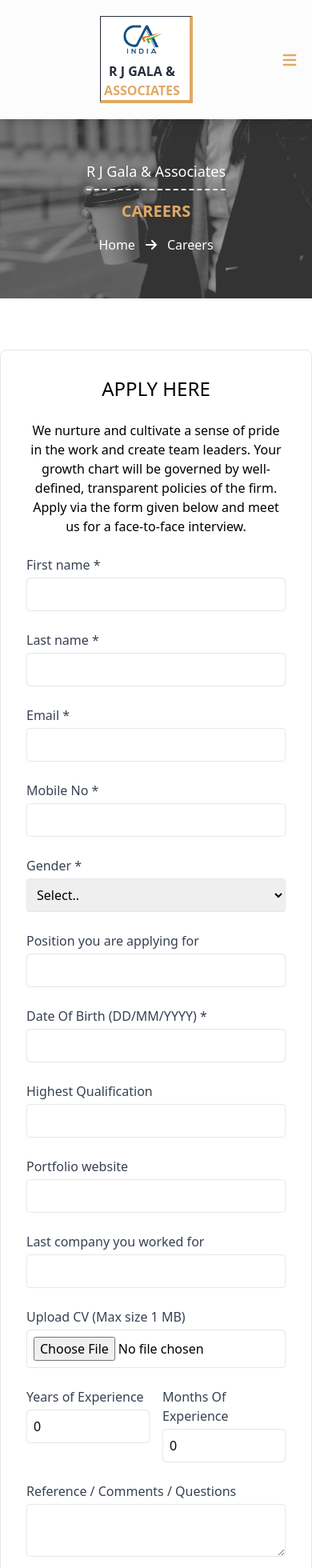
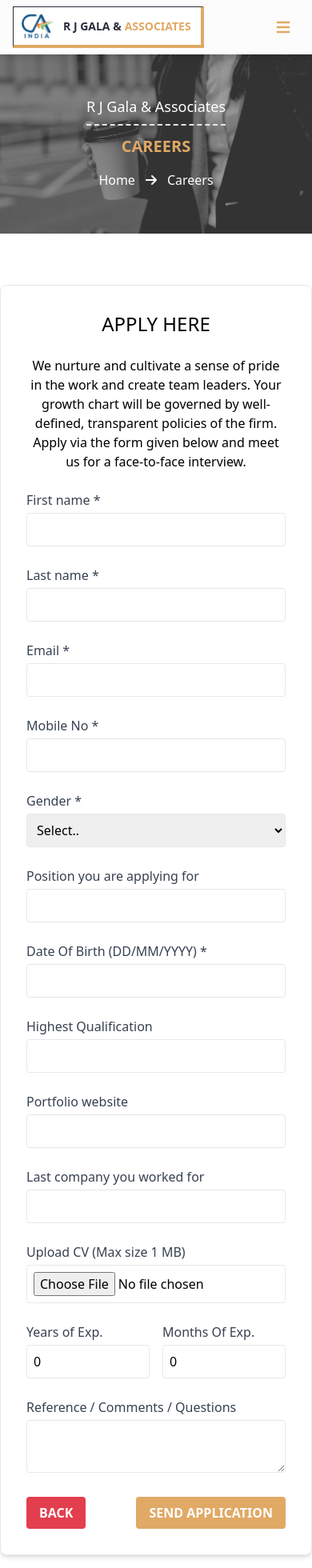
Before and after one commit to tictechietoe/rjgca, a React (Create React App) app: page /careers in a window 390 px wide. Shown: the top 1960 px of the page at 80% size. Built offline with nearby package versions, Linux system fonts and the light colour scheme.

Commit message:
Making website responsive part 2

```diff
--- a/src/Pages/ApplicationPage.jsx
+++ b/src/Pages/ApplicationPage.jsx
@@ -243,7 +243,7 @@ const ApplicationPage = () => {
             }
             <div className="grid grid-cols-2 gap-4">
               <div>
-                <label className="block  font-medium text-gray-700">Years of Experience</label>
+                <label className="block  font-medium text-gray-700">Years of Exp.</label>
                 <input
                   name="experienceYears"
                   type="number"
@@ -253,7 +253,7 @@ const ApplicationPage = () => {
                 />
               </div>
               <div>
-                <label className="block  font-medium text-gray-700">Months Of Experience</label>
+                <label className="block  font-medium text-gray-700">Months Of Exp.</label>
                 <input
                   name="experienceMonths"
                   type="number"
--- a/src/components/Logo.jsx
+++ b/src/components/Logo.jsx
@@ -2,14 +2,12 @@ import companyLogo from '../assets/logo/companyLogo.jpg';
 
 const Logo = () => {
   return (
-    <div className="flex justify-center items-center w-full my-3 px-5">
-      <a href='/' className="flex flex-col [@media(min-width:1100px)]:flex-row items-center text-center pr-3 pl-1 font-normal text-base [@media(min-width:1100px)]:text-lg bg-white border-r-4 border-custom-secondary border-b-4 border-custom-secondary border-t border-t-custom-primary border-l border-l-custom-primary">
-        <img width="60px" src={companyLogo} alt='company logo' className="mx-auto [@media(min-width:1100px)]:mr-2"/>
-        <div className="flex flex-col [@media(min-width:1100px)]:flex-row items-center">
-          <span className="flex flex-row justify-center [@media(min-width:1100px)]:justify-start items-center">
-            <h2 className="text-custom-primary font-semibold text-base [@media(min-width:1100px)]:text-lg">R J GALA &</h2>
-          </span>
-          <h2 className="text-custom-secondary font-semibold text-base [@media(min-width:1100px)]:text-lg [@media(min-width:1100px)]:ml-2">ASSOCIATES</h2>
+    <div className="flex items-center">
+      <a href='/' className="flex flex-row items-center text-center pr-3 pl-1 font-normal text-base [@media(min-width:1100px)]:text-lg bg-white border-r-4 border-custom-secondary border-b-4 border-custom-secondary border-t border-t-custom-primary border-l border-l-custom-primary">
+        <img width="50px" height="50px" src={companyLogo} alt='company logo' className="mr-2"/>
+        <div className="flex flex-row items-center">
+          <h2 className="text-custom-primary font-semibold text-sm md:text-base [@media(min-width:1100px)]:text-lg whitespace-nowrap">R J GALA &</h2>
+          <h2 className="text-custom-secondary font-semibold text-sm md:text-base [@media(min-width:1100px)]:text-lg ml-1 whitespace-nowrap">ASSOCIATES</h2>
         </div>
       </a>
     </div>
--- a/src/components/NavBar.jsx
+++ b/src/components/NavBar.jsx
@@ -14,6 +14,8 @@ const Navbar = () => {
   const [activeSubDropdown, setActiveSubDropdown] = useState(null);
   const [isDropdownOpen, setIsDropdownOpen] = useState(false);
   const [isMobileMenuOpen, setIsMobileMenuOpen] = useState(false);
+  const [isQuickLinksOpen, setIsQuickLinksOpen] = useState(false);
+  const [mobileExpandedSections, setMobileExpandedSections] = useState({});
   const dropdownRef = useRef(null);
   const mobileMenuRef = useRef(null);
 
@@ -36,6 +38,8 @@ const Navbar = () => {
         !event.target.closest('.mobile-menu-button')
       ) {
         setIsMobileMenuOpen(false);
+        setIsQuickLinksOpen(false);
+        setMobileExpandedSections({});
       }
     };
     document.addEventListener('mousedown', handleClickOutside);
@@ -226,7 +230,7 @@ const Navbar = () => {
   // Mobile Submenu
   const MobileSubDropdownMenu = ({ section, visible }) => (
     <div
-      className={`pl-4 bg-gray-50 ${visible ? 'block' : 'hidden'}`}
+      className={`pl-4 bg-white ${visible ? 'block' : 'hidden'}`}
     >
       {section.links.map((link, index) => (
         <a
@@ -374,8 +378,6 @@ const Navbar = () => {
   };
 
   // Mobile Quick Links
-  const [mobileExpandedSections, setMobileExpandedSections] = useState({});
-
   const mobileQuickLinksItem = () => {
     const toggleSection = (sectionTitle) => {
       setMobileExpandedSections(prev => ({
@@ -384,19 +386,32 @@ const Navbar = () => {
       }));
     };
 
+    const toggleQuickLinks = () => {
+      // If we're closing the quick links, reset all expanded sections
+      if (isQuickLinksOpen) {
+        setMobileExpandedSections({});
+      }
+      setIsQuickLinksOpen(!isQuickLinksOpen);
+    };
+
     return (
-      <div className="w-full">
-        <div className={mobileNavButtonClass + " justify-between"}>
+      <div className="w-full -mx-4">
+        <div
+          className={mobileNavButtonClass + " justify-between bg-gray-50"}
+          onClick={toggleQuickLinks}
+        >
           <div className="flex items-center">
             <span className="mr-3">{quickLinks.icon}</span>
             <span>{quickLinks.title}</span>
           </div>
+          <span>{isQuickLinksOpen ? '−' : '+'}</span>
         </div>
+        {isQuickLinksOpen && (
           <div className="bg-white">
             {quickLinks.sections.map((section, index) => (
               <div key={index} className="border-b border-gray-100">
                 <div
-                className="px-4 py-2 flex justify-between items-center cursor-pointer hover:bg-gray-50"
+                  className="px-4 py-2 flex justify-between items-center cursor-pointer bg-gray-100 hover:bg-gray-200"
                   onClick={() => toggleSection(section.title)}
                 >
                   <span className="text-sm font-medium">{section.title}</span>
@@ -409,15 +424,18 @@ const Navbar = () => {
               </div>
             ))}
           </div>
+        )}
       </div>
     );
   };
 
   // --- Render ---
   return (
-    <nav className="sticky top-0 z-30 bg-custom-nav-color drop-shadow-lg">
+    <nav className="sticky top-0 z-30 bg-custom-nav-color drop-shadow-lg" style={{"--navbar-height": "60px"}}>
       <div className="flex items-center justify-between px-4 py-2">
+        <div className="flex-shrink-0">
           <Logo />
+        </div>
 
         {/* Desktop Navigation */}
         <div className="hidden md:flex items-center">
@@ -430,8 +448,15 @@ const Navbar = () => {
 
         {/* Mobile Menu Button */}
         <button
-          className="md:hidden text-custom-secondary focus:outline-none mobile-menu-button"
-          onClick={() => setIsMobileMenuOpen(!isMobileMenuOpen)}
+          className="md:hidden text-custom-secondary focus:outline-none mobile-menu-button z-40 p-2"
+          onClick={() => {
+            if (isMobileMenuOpen) {
+              // Reset all states when closing the menu
+              setIsQuickLinksOpen(false);
+              setMobileExpandedSections({});
+            }
+            setIsMobileMenuOpen(!isMobileMenuOpen);
+          }}
         >
           {isMobileMenuOpen ? <MdClose size={24} /> : <HiMenu size={24} />}
         </button>
@@ -441,9 +466,10 @@ const Navbar = () => {
       {isMobileMenuOpen && (
         <div
           ref={mobileMenuRef}
-          className="md:hidden bg-white shadow-lg absolute top-full left-0 right-0 z-50 border-t border-gray-200"
+          className="md:hidden bg-white shadow-lg fixed top-[calc(var(--navbar-height,60px))] left-0 right-0 z-30 border-t border-gray-200 overflow-y-auto max-h-[80vh]"
+          style={{bottom: "auto"}}
         >
-          <div className="flex flex-col w-full">
+          <div className="flex flex-col w-full px-4">
             {_.map(navbarContent, content => (
               content.title === 'QUICK LINKS'
                 ? mobileQuickLinksItem()
```
Lines whose indentation alone changed are shown as unchanged.
